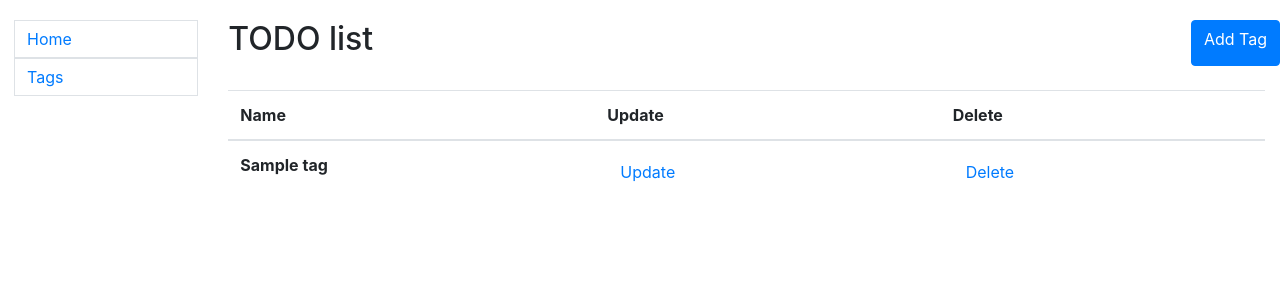
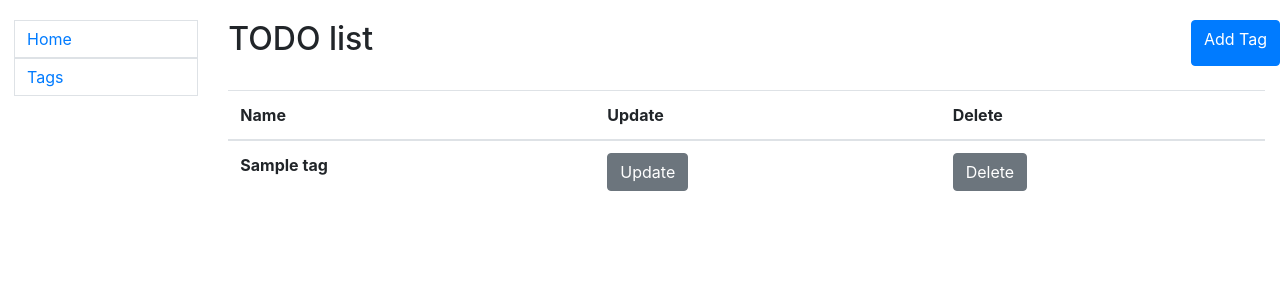
Before and after one commit to kuznetsb/todo-service, a Django app: page /tags/ in a window 1280 px wide. Shown: the top 300 px of the page. Run offline with Django 4.2, Linux system fonts and the light colour scheme; tables that the repository leaves empty hold one stand-in row (values such as "Sample post").

Commit message:
Refactored templates

```diff
--- a/templates/todo/tag_list.html
+++ b/templates/todo/tag_list.html
@@ -19,8 +19,8 @@
       {% for tag in tag_list %}
         <tr>
           <th scope="row">{{ tag.name }}</th>
-          <td><a href="{% url 'todo:tag-update' pk=tag.id%}" class="btn btn-link">Update</a></td>
-          <td><a href="{% url 'todo:tag-delete' pk=tag.id%}" class="btn btn-link">Delete</a></td>
+          <td><a href="{% url 'todo:tag-update' pk=tag.id%}" class="btn btn-secondary">Update</a></td>
+          <td><a href="{% url 'todo:tag-delete' pk=tag.id%}" class="btn btn-secondary">Delete</a></td>
         </tr>
       {% endfor %}
       </tbody>
--- a/templates/todo/task_list.html
+++ b/templates/todo/task_list.html
@@ -43,5 +43,7 @@
       <div class="border-bottom border-secondary"></div>
     </div>
     <br>
+  {% empty %}
+    No tasks created yet!
   {% endfor %}
 {% endblock %}
```
